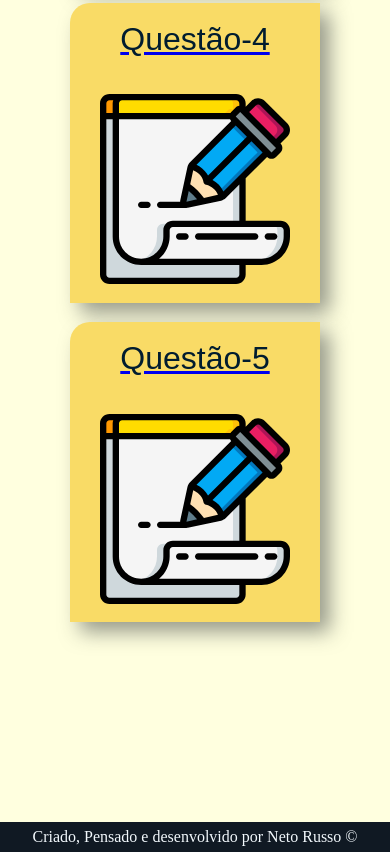
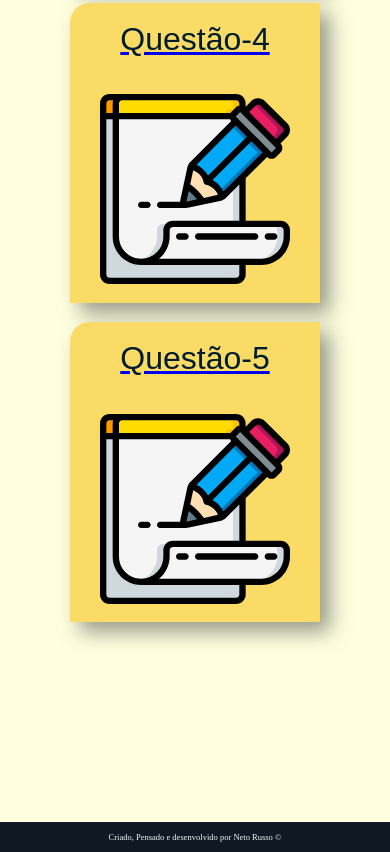
Before and after one commit to NetoRusso/CardernoJavaFullStack, a plain HTML site: page index.html in a window 390 px wide. Shown: the part 2114-2966 px from the top of the page. Drawn offline with nearby package versions, Linux system fonts and the light colour scheme; a web font is replaced by a local one.

Commit message:
Resolvendo a responsividade do footer

```diff
--- a/styles/questao.css
+++ b/styles/questao.css
@@ -112,15 +112,18 @@ footer{
   align-items: center;
   justify-content: center;
   height: 30px;
+
 }
 
 footer p {
   color: var(--cor-white);
+  font-size: clamp(0.5rem, 0.35rem + 0.75vw, 1.25rem);
 }
 
 footer a {
   text-decoration: none;
   color: var(--cor-white);
+  font-size: clamp(0.5rem, 0.35rem + 0.75vw, 1.25rem);
 }
 
 .pagina {
--- a/styles/style.css
+++ b/styles/style.css
@@ -175,9 +175,11 @@ footer{
 
 footer p {
   color: var(--cor-white);
+  font-size: clamp(0.5rem, 0.35rem + 0.75vw, 1.25rem);
 }
 
 footer a {
   text-decoration: none;
   color: var(--cor-white);
+  font-size: clamp(0.5rem, 0.35rem + 0.75vw, 1.25rem);
 }
```
